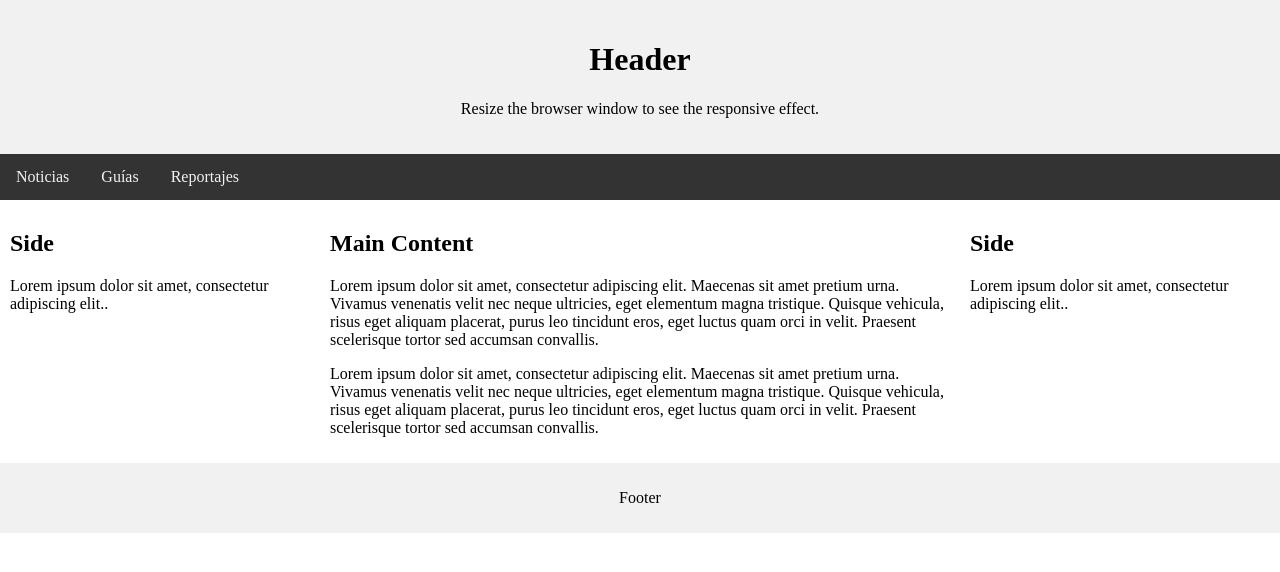
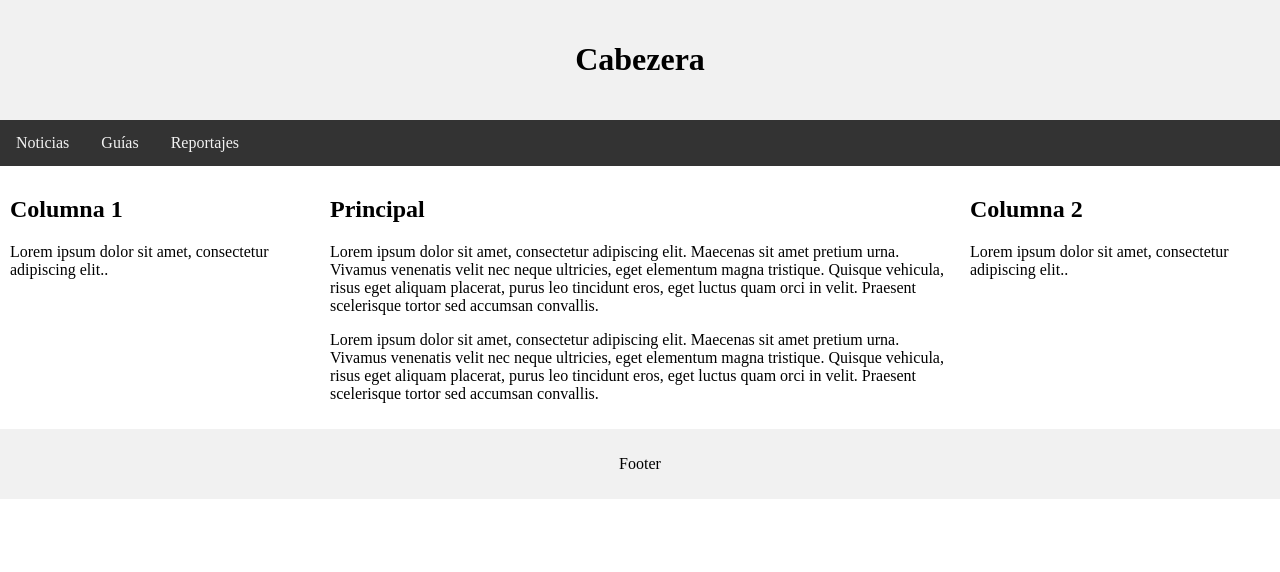
Before and after one commit to AlvaroAMGX/EjerciciosLLMM, a plain HTML site: page Trimestre_2/Ejercicio_Css/Css-2-11/ejercicio-2-11.html in a window 1280 px wide. Drawn offline with Linux system fonts and the light colour scheme.

Commit message:
Update ejercicio-2-11.html

```diff
--- a/Trimestre_2/Ejercicio_Css/Css-2-11/ejercicio-2-11.html
+++ b/Trimestre_2/Ejercicio_Css/Css-2-11/ejercicio-2-11.html
@@ -9,8 +9,7 @@
 </head>
 <body>
 <div class="header">
-    <h1>Header</h1>
-    <p>Resize the browser window to see the responsive effect.</p>
+    <h1>Cabezera</h1>
 </div>
 
 <div class="topnav">
@@ -21,18 +20,18 @@
 
 <div class="row">
     <div class="column side">
-        <h2>Side</h2>
+        <h2>Columna 1</h2>
         <p>Lorem ipsum dolor sit amet, consectetur adipiscing elit..</p>
     </div>
 
     <div class="column middle">
-        <h2>Main Content</h2>
+        <h2>Principal</h2>
         <p>Lorem ipsum dolor sit amet, consectetur adipiscing elit. Maecenas sit amet pretium urna. Vivamus venenatis velit nec neque ultricies, eget elementum magna tristique. Quisque vehicula, risus eget aliquam placerat, purus leo tincidunt eros, eget luctus quam orci in velit. Praesent scelerisque tortor sed accumsan convallis.</p>
         <p>Lorem ipsum dolor sit amet, consectetur adipiscing elit. Maecenas sit amet pretium urna. Vivamus venenatis velit nec neque ultricies, eget elementum magna tristique. Quisque vehicula, risus eget aliquam placerat, purus leo tincidunt eros, eget luctus quam orci in velit. Praesent scelerisque tortor sed accumsan convallis.</p>
     </div>
 
     <div class="column side">
-        <h2>Side</h2>
+        <h2>Columna 2</h2>
         <p>Lorem ipsum dolor sit amet, consectetur adipiscing elit..</p>
     </div>
 </div>
```
